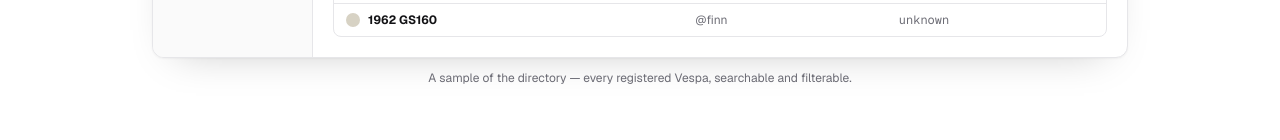
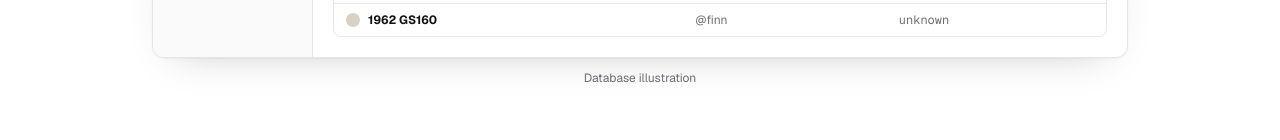
Before and after one commit to WEPVentures/vespadatabase, a Next.js app: page / in a window 1280 px wide. Shown: the part 812-952 px from the top of the page. Built offline with nearby package versions, Linux system fonts and the light colour scheme; no server answers.

Commit message:
Change mock dashboard caption to "Database illustration"

```diff
--- a/src/app/page.tsx
+++ b/src/app/page.tsx
@@ -85,7 +85,7 @@ export default async function Home() {
             <MockDashboard />
           </BrowserChrome>
           <p className="mt-3 text-center text-xs text-muted">
-            A sample of the directory — every registered Vespa, searchable and filterable.
+            Database illustration
           </p>
         </section>
 
```
